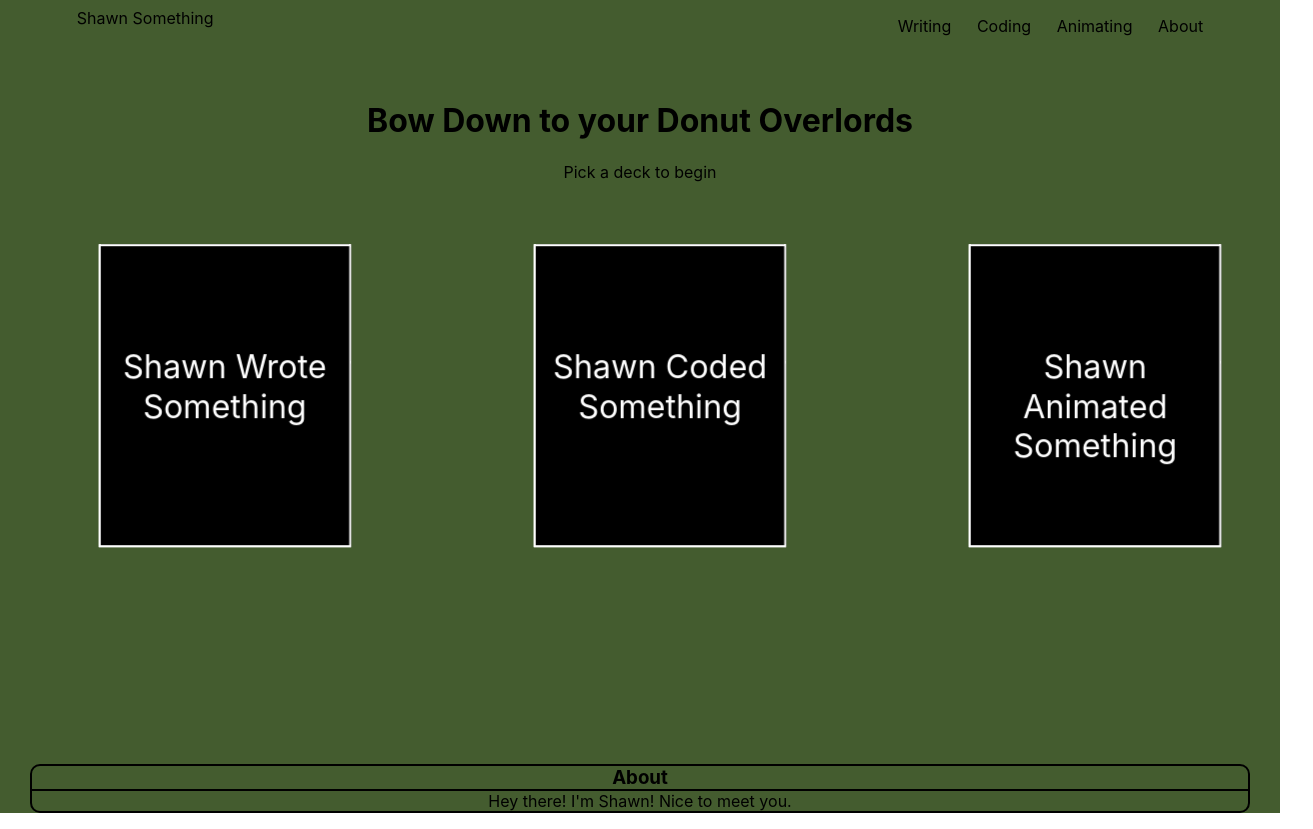
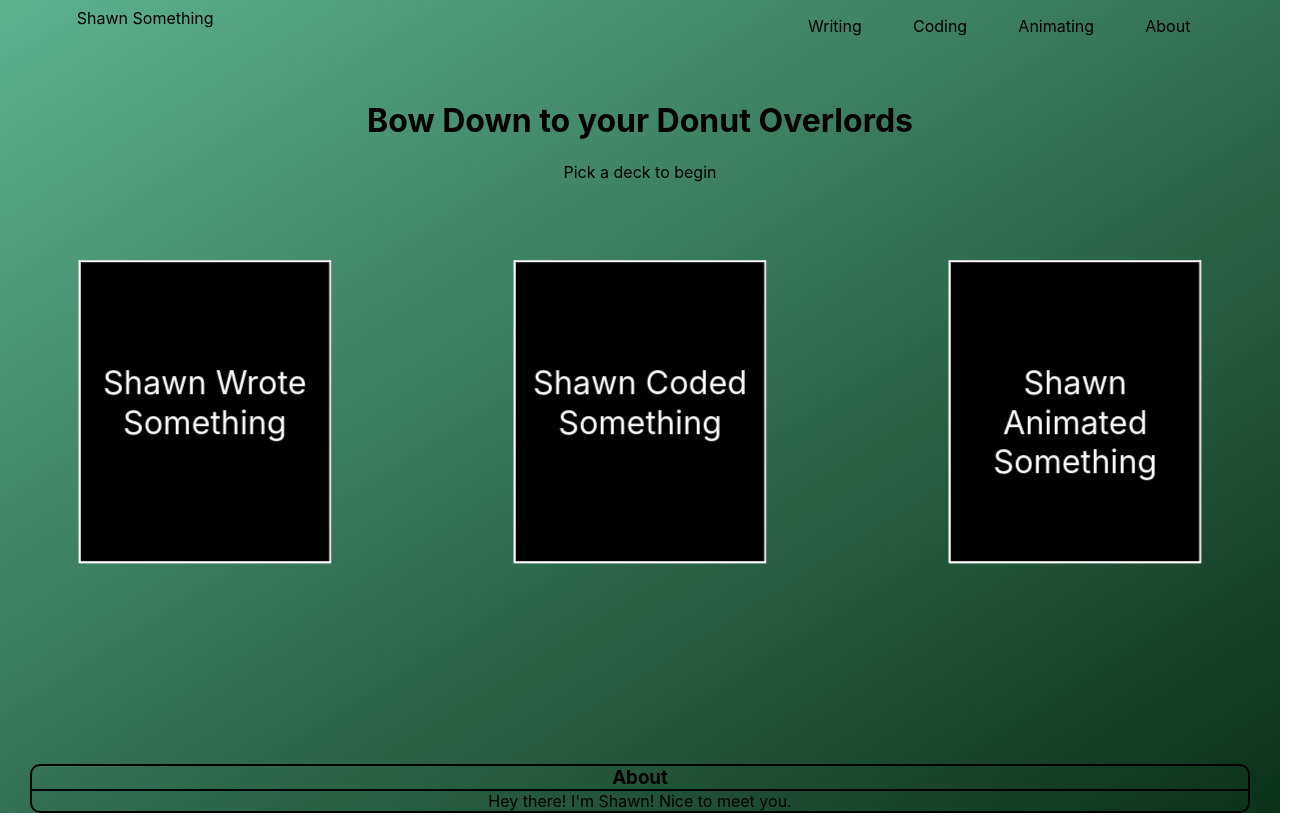
Before and after one commit to ShawnSomething/card-deck, a React (Create React App) app: page / in a window 1280 px wide. Shown: the whole page, 1313 px wide, since content can reach past the window. Built offline with nearby package versions, Linux system fonts and the light colour scheme.

Commit message:
home page setup

```diff
--- a/src/App.css
+++ b/src/App.css
@@ -1,5 +1,9 @@
 .App-main {
-  background-color: rgb(68, 92, 47);
+  background: linear-gradient(to bottom right, #5cb18f, #0b3119);
+  margin: 0;
+  padding: 0;
+  height: 100%;
+  width: 100%;
 }
 
 .Nav-bar {
@@ -20,7 +24,7 @@
 }
 
 .Nav-bar ul li {
-  margin: 0 1vw;
+  margin: 0 2vw;
 }
 
 .Nav-bar ul li a {
@@ -33,15 +37,19 @@
 }
 
 .Card-decks {
-  display: flex;
+  display: absolute;
   justify-content: center;
-  margin: 5vh 0;
+  margin: 5vh;
   text-align: center;
 }
 
 .Card-decks ul {
   list-style-type: none;
   display: flex;
+  width: 100%;
+  padding: 0;
+  margin: 0;
+  justify-content: center;
 }
 
 .Card-decks ul li {
@@ -57,16 +65,16 @@
   height: 45vh;
   width: 30vw;
   position: relative;
-  margin: 0 auto;
+  margin: 0;
   perspective: 5000px;
-  z-index: 2;
+  z-index: 4;
 }
 
 .Box {
   height: 250px;
   width: 250px;
   position: relative;
-  margin: 1vh auto;
+  margin: 5vh auto;
   transform-style: preserve-3d;
   animation: animate;
   z-index: 5;
@@ -183,6 +191,7 @@
   margin-top: 0;
   margin-left: 30px;
   margin-right: 30px;
+  margin-bottom: 0;
 }
 
 .Overlay {
@@ -204,6 +213,8 @@
   height: 100%;
   z-index: 0;
   pointer-events: none;
+  margin: 0;
+  padding: 0;
 }
 
 .Glow::after {
@@ -212,12 +223,14 @@
   top: 50%;
   left: 50%;
   transform: translate(-50%, -50%);
-  width: 250%;
+  width: 100%;
   height: 250%;
   background: rgba(255, 255, 0, 0.5);
   border-radius: 20%;
   filter: blur(10px);
   animation: glow-animation 1s infinite alternate;
+  margin: 0;
+  padding: 0;
 }
 
 @keyframes glow-animation {
```
